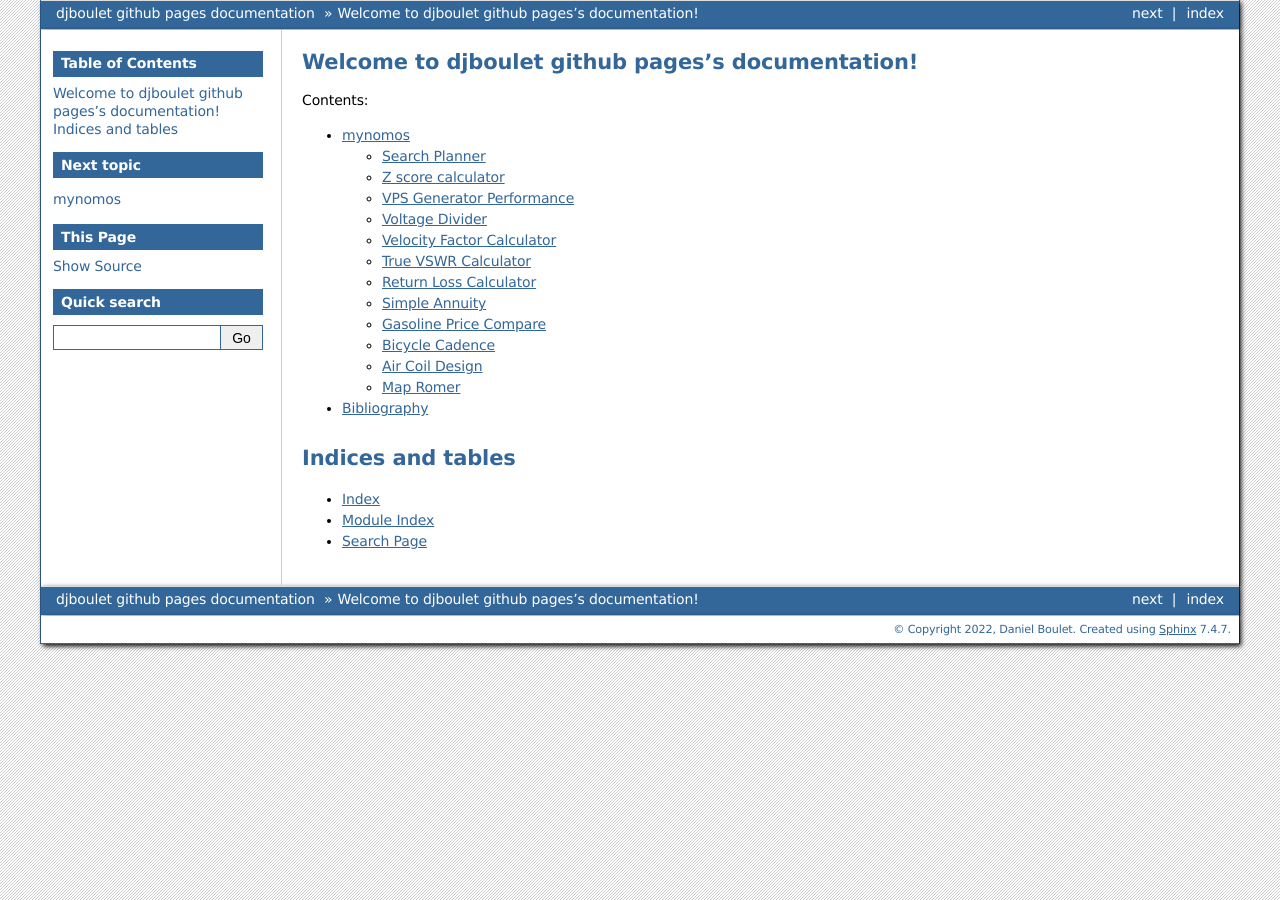
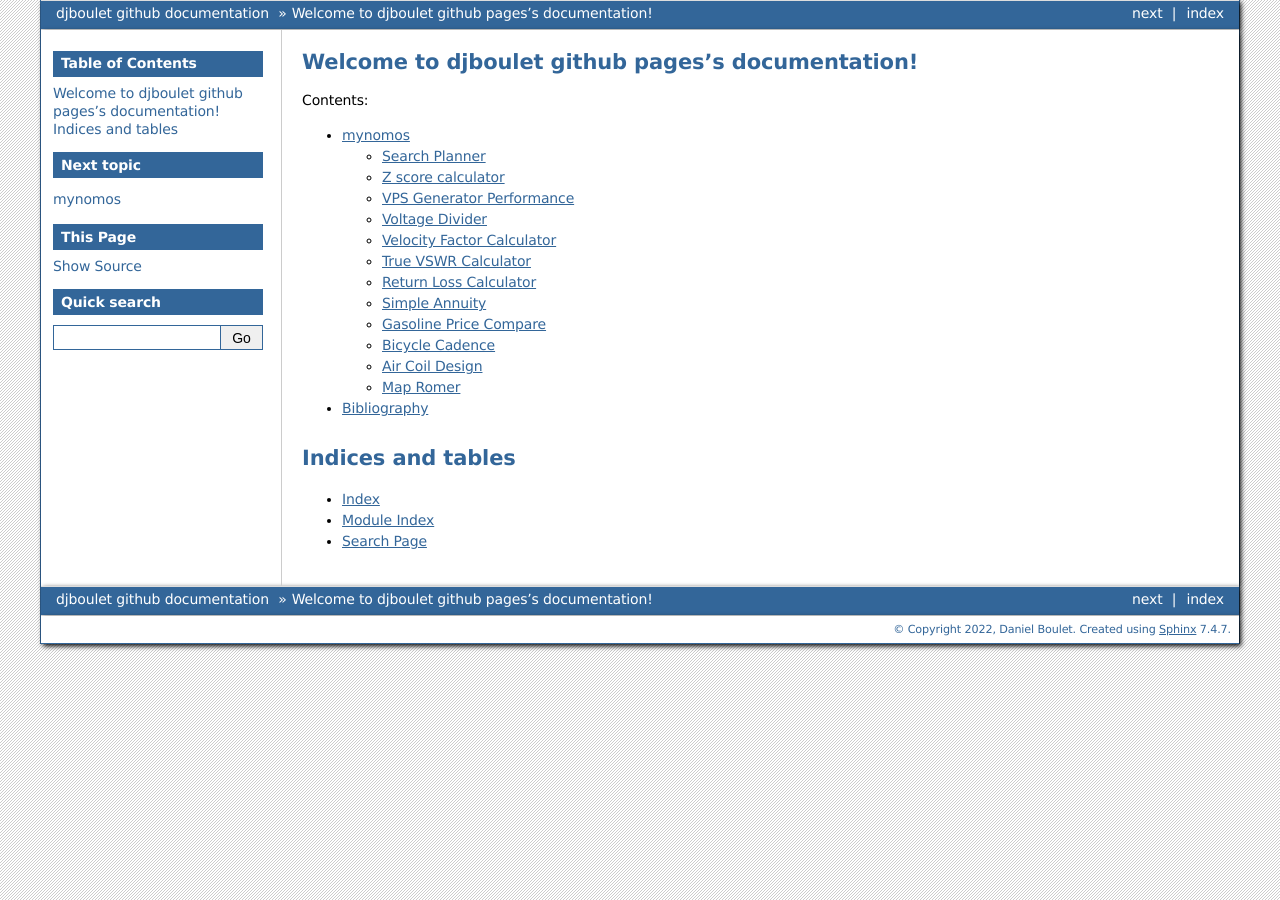
Before and after one commit to djboulet/djboulet.github.io, a Sphinx documentation site: the page built from doc/source/index.rst, in a window 1280 px wide. Built offline with Sphinx 7.4.7, drawn with Linux system fonts in a browser that asks for light colours.

```diff
--- a/doc/source/conf.py
+++ b/doc/source/conf.py
@@ -17,7 +17,7 @@
 
 # -- Project information -----------------------------------------------------
 
-project = 'djboulet github pages'
+project = 'djboulet github'
 copyright = '2022, Daniel Boulet'
 author = 'Daniel Boulet'
 
@@ -42,7 +42,7 @@ templates_path = ['_templates']
 # List of patterns, relative to source directory, that match files and
 # directories to ignore when looking for source files.
 # This pattern also affects html_static_path and html_extra_path.
-exclude_patterns = []
+exclude_patterns = ['_build', 'Thumbs.db', '.DS_Store']
 
 
 # -- Options for HTML output -------------------------------------------------
```
